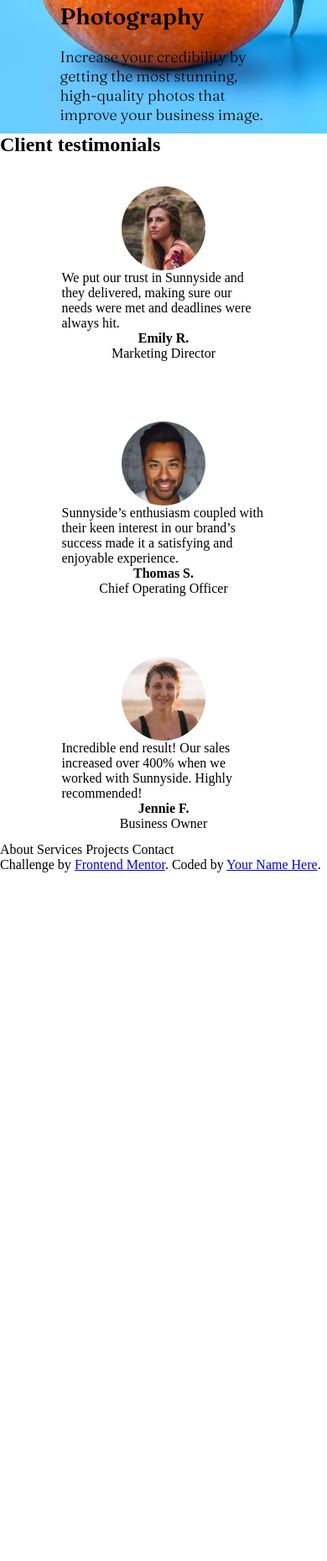
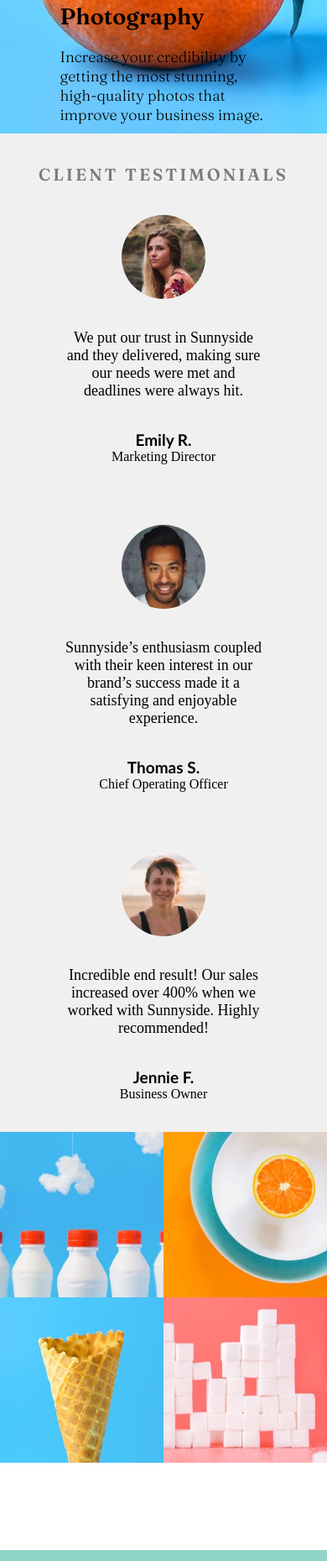
Before and after one commit to teamtwentyfour/Capstone-project-2, a plain HTML site: page index.html in a window 390 px wide. Shown: the part 3085-4944 px from the top of the page at 84% size. Before the commit the page ends 4124 px from the top, so only its background shows below. Drawn offline with Linux system fonts and the light colour scheme.

Commit message:
responsiveness design

```diff
--- a/index.html
+++ b/index.html
@@ -23,7 +23,7 @@
 		<link rel="stylesheet" href="./style.css" />
 	</head>
 	<body>
-		<section class="home-page">
+		<section class="home-page" id="home">
 			<!-- Home section -->
 			<nav class="nav">
 				<!-- Add the the below text to a list element  -->
@@ -39,10 +39,10 @@
 				</div>
 				<div class="navbar sidebar">
 					<ul class="order">
-						<li><a href="#">About</a></li>
-						<li><a href="#">Services</a></li>
-						<li><a href="#">Projects</a></li>
-						<li><a href="#">Contact</a></li>
+						<li><a href="#home">About</a></li>
+						<li><a href="#service">Services</a></li>
+						<li><a href="#projects">Projects</a></li>
+						<li><a href="#contact">Contact</a></li>
 					</ul>
 				</div>
 			</nav>
@@ -58,7 +58,7 @@
 			</div>
 		</section>
 
-		<section class="grid-page">
+		<section class="grid-page" id="service">
 			<!-- Css Grid section -->
 
 			<div class="container-grid">
@@ -112,18 +112,20 @@
 				</div>
 			</div>
 		</section>
-		<section>
+		<section class="section4" id="testimonials">
 			<!-- Client testimonials section -->
-			<h1>Client testimonials</h1>
+			<br><br>
+			<center><h1>Client testimonials</h1></center>
 			<div class="container-flex">
 				<div class="box-flex">
 					<img src="./images/image-emily.jpg" alt="emily" />
+					<br><br>
 					<p>
 						We put our trust in Sunnyside and they
 						delivered, making sure our needs were met and
 						deadlines were always hit.
 					</p>
-
+                    <br><br>
 						<b>Emily R.</b>
 						<span>Marketing Director</span>
 				</div>
@@ -132,22 +134,25 @@
 						src="./images/image-thomas.jpg"
 						alt="thomas"
 					/>
+					<br><br>
 					<p>
 						Sunnyside’s enthusiasm coupled with their keen
 						interest in our brand’s success made it a
 						satisfying and enjoyable experience.
 					</p>
-
+                   <br><br>
 					<b> Thomas S.</b>
 					<span>Chief Operating Officer</span>
 				</div>
 				<div class="box-flex">
 					<img src="./images/image-jennie.jpg" alt="" />
+					<br><br>
 					<p>
 						Incredible end result! Our sales increased over
 						400% when we worked with Sunnyside. Highly
 						recommended!
 					</p>
+					<br><br>
 					<b> Jennie F. </b>
 					<span> Business Owner</span>
 				</div>
@@ -155,13 +160,27 @@
 
 			<!-- Image section -->
 		</section>
-		<footer>About Services Projects Contact</footer>
+		<section id='projects'>
+		  <div class="image_container">
+		  <div class="image_box"></div>
+		  <div class="image_box"></div>
+		  <div class="image_box"></div>
+		  <div class="image_box"></div>
+		  </div>
 
-		<!-- <center> <p>hello world</p></center>
+		</section>
+		<section id='contact'>
+		<center>
+			<ul class="orders">
+						<li><a href="#home">About</a></li>
+						<li><a href="#service">Services</a></li>
+						<li><a href="#projects">Projects</a></li>
+					</ul>
 
-<center> <button>click</button></center>
-
- -->
+        <img src="./images/icon-facebook.svg" alt="">
+		<img src="./images/icon-instagram.svg" alt="">
+		<img src="./images/icon-twitter.svg" alt="">
+		<img src="./images/icon-pinterest.svg" alt="">
 
 		<div class="attribution">
 			Challenge by
@@ -171,6 +190,10 @@
 				>Frontend Mentor</a
 			>. Coded by <a href="#">Your Name Here</a>.
 		</div>
+		</center>
+
+		</section i>
+
 		<script src="app.js"></script>
 	</body>
 </html>
--- a/style.css
+++ b/style.css
@@ -65,11 +65,10 @@ section {
 	}
 }
 
-
 @media only screen and (max-width: 425px) {
 	/*Small smartphones [325px -> 425px]*/
 	.sidebar {
-		display:none;
+		display: none;
 		position: absolute;
 		top: 93px;
 		left: 15px;
@@ -117,6 +116,13 @@ li a {
 li a:hover {
 	color: #111;
 	background-color: rgba(255, 255, 255, 0.788);
+}
+@media only screen and (max-width: 425px) {
+	/*Small smartphones [325px -> 425px]*/
+	li a:hover {
+	color: #111;
+	background-color: rgba(241, 207, 11, 0.788);
+}
 }
 .home-content {
 	display: flex;
@@ -214,7 +220,6 @@ li a:hover {
 		width: 450px;
 		font-size: 18px;
 		font-weight: 100;
-
 	}
 }
 @media only screen and (max-width: 425px) {
@@ -275,7 +280,6 @@ li a:hover {
 	.grid-row:nth-child(3) {
 		background-image: url('./images/mobile/image-stand-out.jpg');
 		background-size: contain;
-
 	}
 }
 .grid-row:nth-child(4) {
@@ -294,7 +298,6 @@ li a:hover {
 	.grid-row:nth-child(5) {
 		background-image: url('./images/mobile/image-graphic-design.jpg');
 		background-size: cover;
-
 	}
 }
 .grid-row:nth-child(6) {
@@ -304,7 +307,6 @@ li a:hover {
 	background-size: cover;
 	background-repeat: no-repeat;
 	background-image: url('./images/desktop/image-photography.jpg');
-
 }
 @media only screen and (max-width: 425px) {
 	/*Small smartphones [325px -> 425px]*/
@@ -321,13 +323,49 @@ li a:hover {
 }
 @media only screen and (max-width: 425px) {
 	/*Small smartphones [325px -> 425px]*/
-	.container-flex{
+	.container-flex {
 		flex-direction: column;
 	}
 }
+.box-flex p{
+	font-size:18px;
+	font-family: inherit;
+	text-align:center;
+}
+.box-flex b{
+	font-size:19px;
+	font-weight: 700;
+	font-family:'Gill Sans', 'Gill Sans MT', Calibri, 'Trebuchet MS', sans-serif;
+}
+.section4 h1{
+	text-transform: uppercase;
+	letter-spacing:8px;
+	color:rgb(124, 123, 123);
+	font-size:33px;
+	font-weight: 900;
+	font-family: 'Fraunces', serif;
+}
+@media only screen and (max-width: 425px) {
+	/*Small smartphones [325px -> 425px]*/
+.section4 h1{
+	letter-spacing:3px;
+	font-size:20px;
+}
+}
+#projects{
+	height:62vh;
+
+}
+@media only screen and (max-width: 425px) {
+	/*Small smartphones [325px -> 425px]*/
+#projects{
+	height:59vh;
+
+}
+}
 .box-flex {
-	margin: 10px;
-	width: 400px;
+    margin: 55px;
+    width: 321px;
     display: flex;
     flex-direction: column;
     justify-content: center;
@@ -349,6 +387,90 @@ li a:hover {
 	width: 100px;
 	border-radius: 50%;
 }
-.container-flex h1{
+.container-flex h1 {
 	text-align: center;
 }
+.section4 {
+	height: 55vh;
+	background-color: rgb(241, 240, 240);
+}
+@media only screen and (max-width: 425px) {
+	/*Small smartphones [325px -> 425px]*/
+	.section4 {
+		height: 100%;
+	}
+}
+.image_container{
+	display: grid;
+	grid-template-columns: repeat(4,1fr);
+	grid-gap: 0;
+}
+.image_box{
+	background-repeat: no-repeat;
+	background-size: cover;
+	height: 600px;
+
+}
+@media only screen and (max-width: 425px) {
+	/*Small smartphones [325px -> 425px]*/
+.image_box{
+	height: 197px;
+
+}
+}
+.image_box:nth-child(1){
+	background-image: url('./images/desktop/image-gallery-milkbottles.jpg');
+
+}
+.image_box:nth-child(2){
+	background-image: url('./images/desktop/image-gallery-orange.jpg');
+}
+.image_box:nth-child(4){
+	background-image: url('./images/desktop/image-gallery-sugarcubes.jpg')
+
+}
+.image_box:nth-child(3){
+	background-image: url('./images/desktop/image-gallery-cone.jpg')
+
+}
+@media only screen and (max-width: 425px) {
+	/*Small smartphones [325px -> 425px]*/
+	.image_box:nth-child(1){
+	background-image: url('./images/mobile/image-gallery-milkbottles.jpg');
+
+}
+.image_box:nth-child(2){
+	background-image: url('./images/mobile/image-gallery-orange.jpg');
+}
+.image_box:nth-child(4){
+	background-image: url('./images/mobile/image-gallery-sugar-cubes.jpg');
+
+}
+.image_box:nth-child(3){
+	background-image: url('./images/mobile/image-gallery-cone.jpg');
+
+}
+}
+@media only screen and (max-width: 425px) {
+	/*Small smartphones [325px -> 425px]*/
+.image_container {
+    grid-template-columns: repeat(2,1fr);
+}
+}
+#contact{
+	height:30%;
+	background-color:#90d4c6;
+}
+#contact a{
+	color:#067c65;
+
+}
+.orders {
+	padding: 40px 20px;
+    display: flex;
+    justify-content: center;
+    align-items: center;
+}
+#contact img {
+	padding: 20px 20px;
+}
```
Lines whose indentation alone changed are shown as unchanged.
